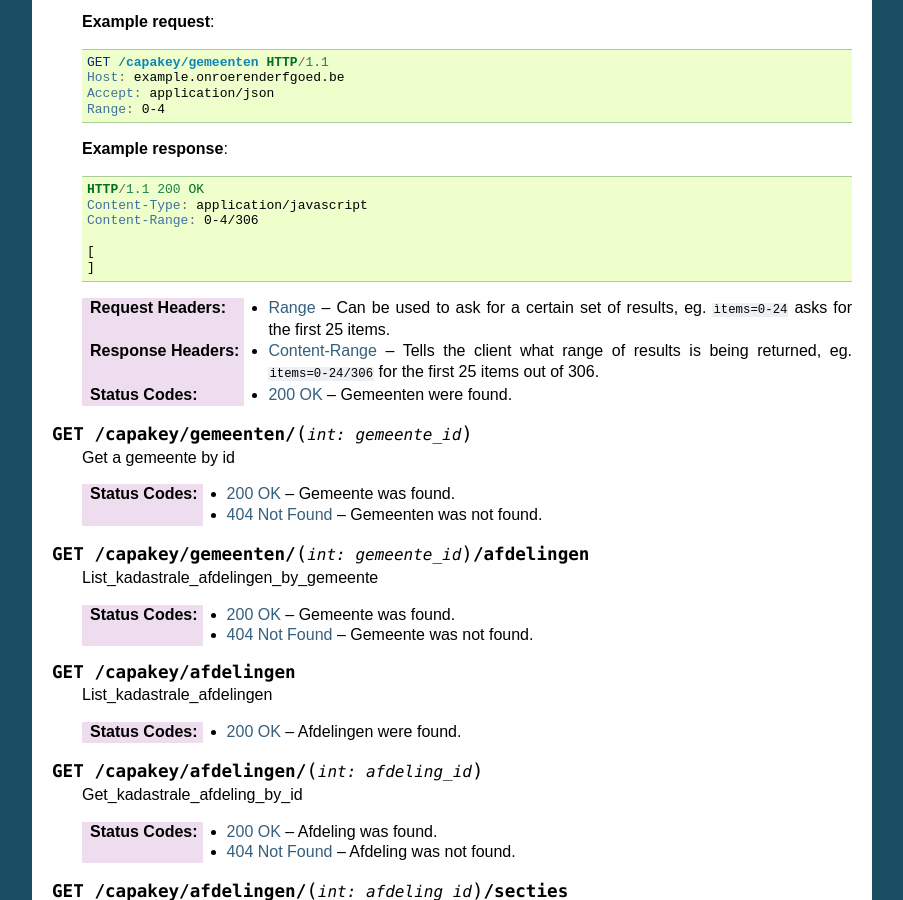
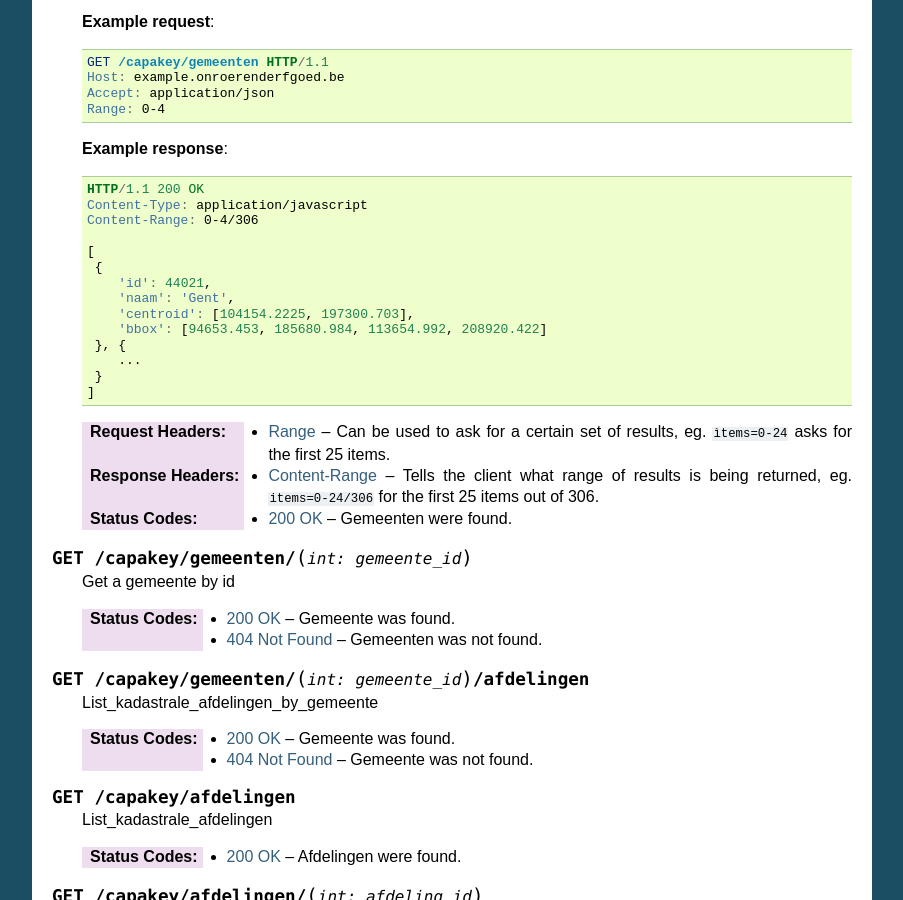
Before and after one commit to OnroerendErfgoed/crabpy_pyramid, a Sphinx documentation site: the page built from docs/source/services.rst, in a window 1280 px wide and 900 px high, scrolled down 312 px. Shown: the whole window, without its empty margins (198-1101 px from the left). Built offline with Sphinx 7.4.7, drawn with Linux system fonts in a browser that asks for light colours.

Commit message:
Update service sample response.

```diff
--- a/docs/source/services.rst
+++ b/docs/source/services.rst
@@ -32,6 +32,14 @@ Capakey
        Content-Range: 0-4/306
 
        [
+        {
+           'id': 44021,
+           'naam': 'Gent',
+           'centroid': [104154.2225, 197300.703],
+           'bbox': [94653.453, 185680.984, 113654.992, 208920.422]
+        }, {
+           ...
+        }
        ]
 
     :reqheader Range: Can be used to ask for a certain set of results,
```
